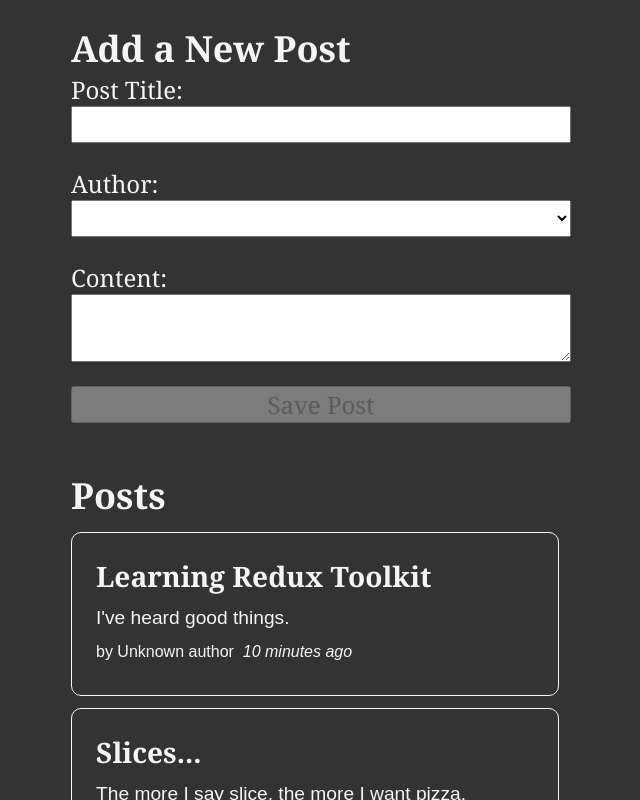
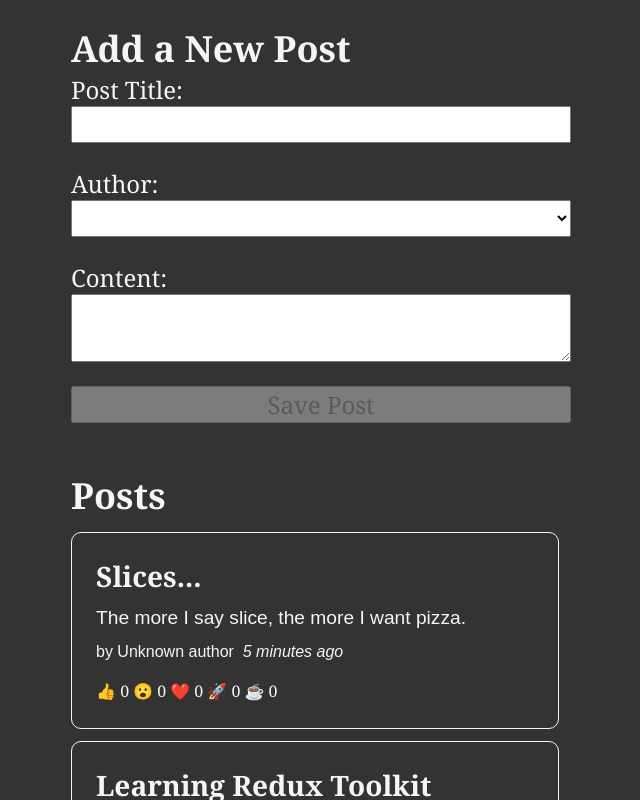
Before and after one commit to GilbertDaniel/react_redux_toolkit, a React (Create React App) app in the folder lesson-2/: page / in a window 1280 px wide. Shown: the top 800 px of the page, without its empty margins (319-959 px from the left). Built offline with nearby package versions, Linux system fonts and the light colour scheme.

Commit message:
Implementing for Post Reaction

```diff
--- a/lesson-2/src/features/post/PostsList.js
+++ b/lesson-2/src/features/post/PostsList.js
@@ -3,11 +3,14 @@
 import { selectAllPosts } from './postsSlice';
 import PostAuthor from './PostAuthor';
 import TimeAgo from './TimeAgo';
+import ReactionButtons from './ReactionButton';
 
 const PostsList = () => {
     const posts = useSelector(selectAllPosts)
 
-    const renderedPosts = posts.map(post => (
+    const orderedPosts = posts.slice().sort((a, b) => b.date.localeCompare(a.date))
+
+    const renderedPosts = orderedPosts.map(post => (
         <article key={post.id}>
             <h3>{post.title}</h3>
             <p>{post.content}</p>
@@ -15,6 +18,7 @@
                 <PostAuthor userId={post.userId} />
                 <TimeAgo timestamp={post.date} />
             </p>
+            <ReactionButtons post={post} />
         </article>
     ))
 
--- /dev/null
+++ b/lesson-2/src/features/post/ReactionButton.js
@@ -0,0 +1,32 @@
+import { useDispatch } from "react-redux";
+import { reactionAdded } from "./postsSlice";
+
+const reactionEmoji = {
+    thumbsUp: '👍',
+    wow: '😮',
+    heart: '❤️',
+    rocket: '🚀',
+    coffee: '☕'
+}
+
+const ReactionButtons = ({ post }) => {
+    const dispatch = useDispatch()
+
+    const reactionButtons = Object.entries(reactionEmoji).map(([name, emoji]) => {
+        return (
+            <button
+                key={name}
+                type="button"
+                className="reactionButton"
+                onClick={() =>
+                    dispatch(reactionAdded({ postId: post.id, reaction: name }))
+                }
+            >
+                {emoji} {post.reactions[name]}
+            </button>
+        )
+    })
+
+    return <div>{reactionButtons}</div>
+}
+export default ReactionButtons
--- a/lesson-2/src/features/post/postsSlice.js
+++ b/lesson-2/src/features/post/postsSlice.js
@@ -1,17 +1,32 @@
-import { createSlice, nanoid } from '@reduxjs/toolkit';
+import { createSlice, nanoid } from "@reduxjs/toolkit";
 import { sub } from 'date-fns';
+
 const initialState = [
     {
         id: '1',
         title: 'Learning Redux Toolkit',
         content: "I've heard good things.",
         date: sub(new Date(), { minutes: 10 }).toISOString(),
+        reactions: {
+            thumbsUp: 0,
+            wow: 0,
+            heart: 0,
+            rocket: 0,
+            coffee: 0
+        }
     },
     {
         id: '2',
         title: 'Slices...',
         content: "The more I say slice, the more I want pizza.",
-        date: sub(new Date(), { minutes: 10 }).toISOString(),
+        date: sub(new Date(), { minutes: 5 }).toISOString(),
+        reactions: {
+            thumbsUp: 0,
+            wow: 0,
+            heart: 0,
+            rocket: 0,
+            coffee: 0
+        }
     }
 ]
 
@@ -30,16 +45,30 @@
                         title,
                         content,
                         date: new Date().toISOString(),
-                        userId
+                        userId,
+                        reactions: {
+                            thumbsUp: 0,
+                            wow: 0,
+                            heart: 0,
+                            rocket: 0,
+                            coffee: 0
+                        }
                     }
                 }
             }
         },
+        reactionAdded(state, action) {
+            const { postId, reaction } = action.payload
+            const existingPost = state.find(post => post.id === postId)
+            if (existingPost) {
+                existingPost.reactions[reaction]++
+            }
+        }
     }
 })
 
 export const selectAllPosts = (state) => state.posts;
 
-export const { postAdded } = postsSlice.actions
+export const { postAdded, reactionAdded } = postsSlice.actions
 
 export default postsSlice.reducer
```
